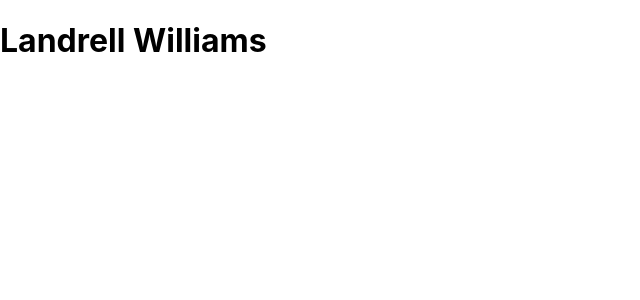
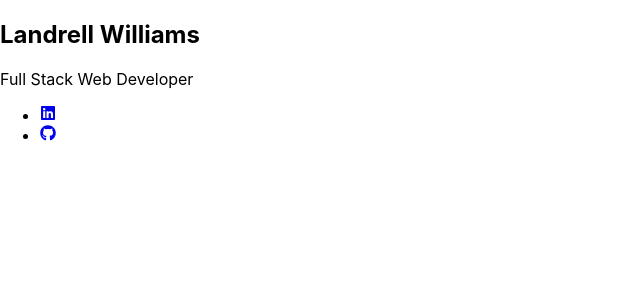
Before and after one commit to ldw5/ReactPortfolio, a React (Create React App) app: page / in a window 1280 px wide. Shown: the top 300 px of the page, without its empty margins (0-640 px from the left). Built offline with nearby package versions, Linux system fonts and the light colour scheme.

Commit message:
had to change dom router version and finished my home page

```diff
--- a/package.json
+++ b/package.json
@@ -10,7 +10,7 @@
     "react": "^17.0.2",
     "react-dom": "^17.0.2",
     "react-icons": "^4.3.1",
-    "react-router-dom": "^6.0.2",
+    "react-router-dom": "^5.2.0",
     "react-scripts": "4.0.3",
     "uuid": "^8.3.2",
     "web-vitals": "^1.1.2"
--- a/src/App.js
+++ b/src/App.js
@@ -1,16 +1,20 @@
 import { BrowserRouter, Route, Switch } from "react-router-dom"
-import Homepage from "./components/Homepage";
-import Projects from "./pages/Projects";
+import Homepage from "./components/Homepage"
+import Projects from "./pages/Projects"
+//import Error from "./pages/error"
 
 const App = () => {
   return (
     <BrowserRouter>
-      <Route path="/">
-        <Homepage />
-      </Route>
-      <Route path="/projects">
-        <Projects />
-      </Route>
+      <Switch>
+      <Route path="/" exact>
+          <Homepage />
+        </Route>
+        <Route path="/projects">
+          <Projects />
+        </Route>
+
+      </Switch>
     </BrowserRouter>
   );
 }
--- a/src/components/Homepage.js
+++ b/src/components/Homepage.js
@@ -1,7 +1,22 @@
+import {FaGithub, FaLinkedin} from "react-icons/fa"
+
 const Homepage = () => {
     return (
       <>
-      <h1>Landrell Williams</h1>
+      <section className="homepage">
+        <div className="overlay">
+        <h1>Landrell Williams</h1>
+        <p>Full Stack Web Developer</p>
+          <ul>
+            <li>
+              <a href="https://www.linkedin.com/in/landrell-williams-a9bb447a/" target="_blank" rel="noopenner noreferrer"><FaLinkedin/></a>
+            </li>
+            <li>
+              <a href="https://github.com/ldw5" target="_blank" rel="noopenner noreferrer"><FaGithub/></a>
+            </li>
+          </ul>
+        </div>
+      </section>
       </>
     );
   }
--- /dev/null
+++ b/src/pages/error.js
@@ -0,0 +1,8 @@
+const Error = () => {
+    return (
+      <>
+      <h1>Error 404</h1>
+      </>
+    );
+  }
+  export default Error;
```
Also changed, not shown: 1 other file (tests, documents, lock files or other folders).
